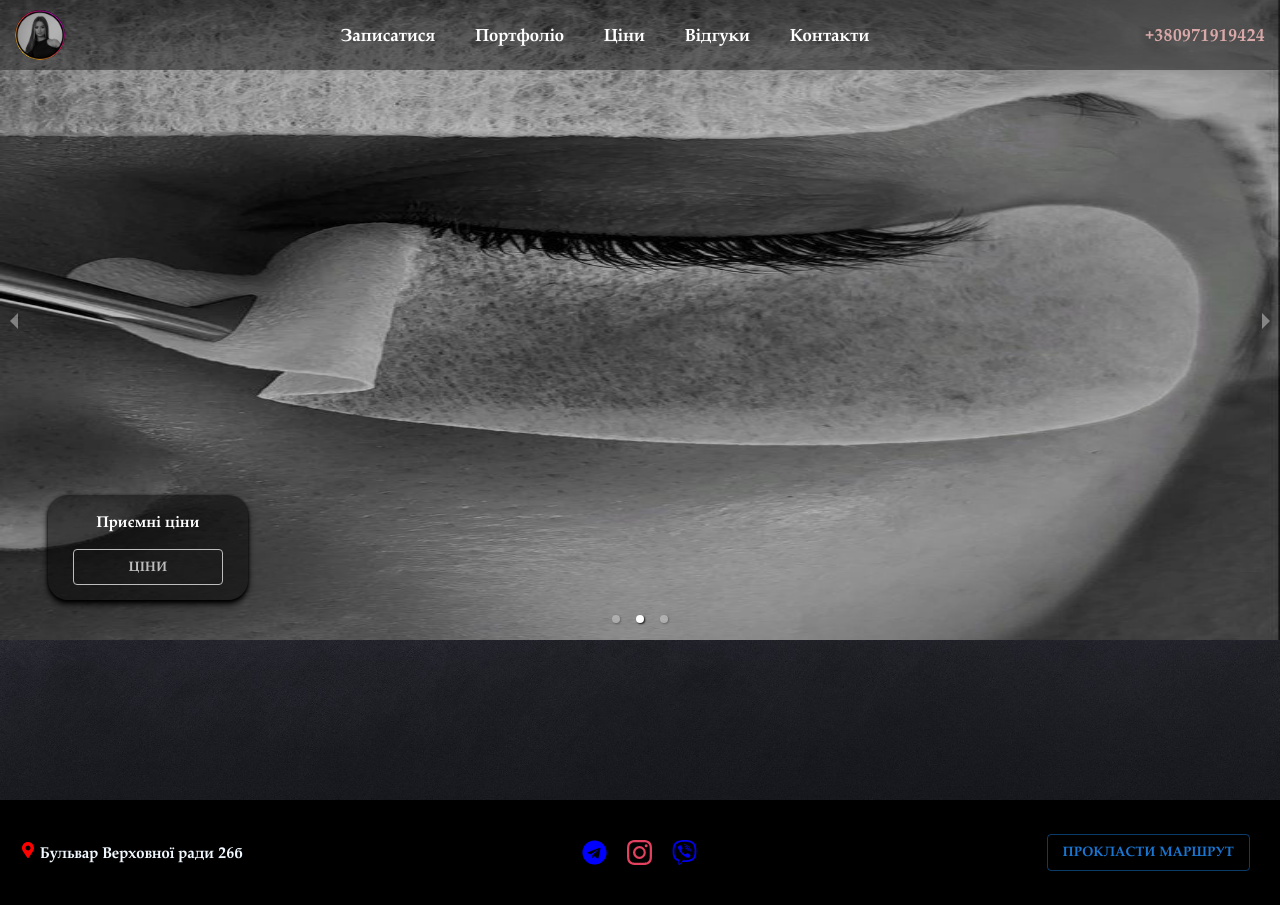
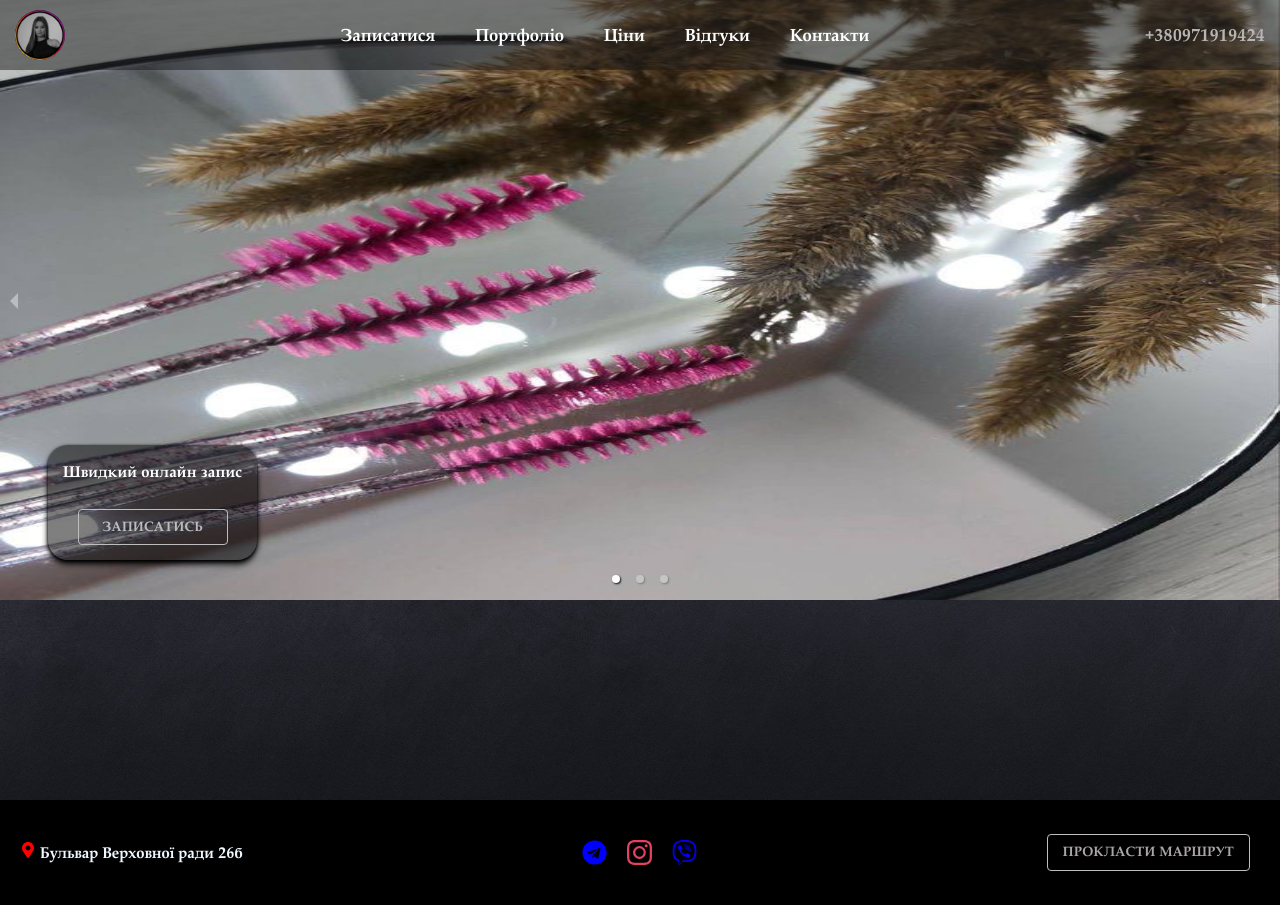
Before and after one commit to Vladyslav-Honcharov/ira_site, a React (Create React App) app: page / in a window 1280 px wide. Built offline with nearby package versions, Linux system fonts and the light colour scheme.

Commit message:
fix bg,bags

```diff
--- a/src/App.scss
+++ b/src/App.scss
@@ -62,7 +62,7 @@ body {
   text-rendering: optimizeSpeed;
   line-height: 1.5;
   background: url("../public/images/bg.jpeg") no-repeat;
-  background-size: cover;
+  background-size: 100% 100%;
   margin: 0;
   padding: 0;
   font-family: "MyFont" !important;
--- a/src/components/Footer/Footer.jsx
+++ b/src/components/Footer/Footer.jsx
@@ -2,6 +2,7 @@ import { FaViber, FaTelegram, FaMapMarkerAlt } from "react-icons/fa";
 import { BsInstagram } from "react-icons/bs";
 import "./Footer.scss";
 import { Button } from "@mui/material";
+import { grey } from "@mui/material/colors";
 
 function Footer() {
   return (
--- a/src/components/Footer/Footer.scss
+++ b/src/components/Footer/Footer.scss
@@ -25,6 +25,19 @@
   width: 25px; /* Adjust the desired width */
   height: 25px; /* Adjust the desired height */
   &:hover {
+    transition: 0.7s, color 0.7s;
     fill: aqua;
   }
 }
+
+.footer-map {
+  color: rgb(171, 166, 166) !important;
+  border-color: rgb(193, 189, 189) !important;
+  background: transparent !important;
+  transition: 0.7s, color 0.7s !important;
+}
+
+.footer-map:hover {
+  background: rgb(170, 168, 168) !important;
+  color: black !important;
+}
--- a/src/components/Header/Header.scss
+++ b/src/components/Header/Header.scss
@@ -69,7 +69,7 @@
 }
 
 .header__telephone {
-  color: rgb(217, 168, 168);
+  color: rgb(183, 180, 180);
   font-size: 18px;
 }
 
@@ -102,7 +102,7 @@
     z-index: 999;
     &__links {
       top: 70px;
-      height: 93vh;
+      height: 91vh;
     }
   }
 }
--- a/src/pages/Appointment/Timeline.jsx
+++ b/src/pages/Appointment/Timeline.jsx
@@ -37,6 +37,7 @@ const useStyles = {
   table: {
     backgroundColor: "rgba(215, 209, 209, 0.5)", // Установите задний фон таблицы
     borderRadius: "20px",
+    overflow: "hidden",
   },
 };
 
@@ -79,7 +80,6 @@ function Timeline() {
       sessionsWithId.push(sessionWithId);
     });
 
-    console.log(sessionsWithId);
     setSessions(sessionsWithId); // Устанавливаем полученные данные в состояние
   };
 
@@ -162,7 +162,7 @@ function Timeline() {
                   <TableHead>
                     <TableRow>
                       <TableCell className={useStyles.tableHeaderCell}>
-                        Дата и время
+                        Дата та час
                       </TableCell>
                       {/* Другие заголовки для полей данных */}
                     </TableRow>
--- a/src/pages/Contact/Contact.jsx
+++ b/src/pages/Contact/Contact.jsx
@@ -22,7 +22,7 @@ function Contact() {
           <iframe
             src="https://www.google.com/maps/embed?pb=!1m18!1m12!1m3!1d2540.5356526418427!2d30.6267661!3d50.4497493!2m3!1f0!2f0!3f0!3m2!1i1024!2i768!4f13.1!3m3!1m2!1s0x40d4c5512d757cf3%3A0x95818212b6cd3360!2zMjZCLCDQsdGD0LvRjNCy0LDRgCDQktC10YDRhdC-0LLQvdC-0Zcg0KDQsNC00LgsIDI20JEsINCa0LjRl9CyLCAwMjAwMA!5e0!3m2!1suk!2sua!4v1695739590006!5m2!1suk!2sua"
             width="100%"
-            height="450"
+            height="400"
             style={iframeStyles}
             allowFullScreen=""
             loading="lazy"
--- a/src/pages/Contact/Contacts.scss
+++ b/src/pages/Contact/Contacts.scss
@@ -55,6 +55,7 @@
 }
 
 .map-header {
+  margin-top: 36px;
   color: #fff;
-  margin-bottom: 30px;
+  margin-bottom: 20px;
 }
--- a/src/pages/Home/CustomSlider.jsx
+++ b/src/pages/Home/CustomSlider.jsx
@@ -8,7 +8,7 @@ import { grey } from "@mui/material/colors";
 
 const useStyles = makeStyles((theme) => ({
   slider: {
-    height: "80vh",
+    height: "75vh",
     width: "100%",
     position: "relative",
     overflow: "hidden",
@@ -19,11 +19,11 @@ const useStyles = makeStyles((theme) => ({
     position: "relative",
   },
   slideImage: {
-    height: "80vh",
+    height: "75vh",
     objectFit: "fill",
-    // objectPosition: "right center",
   },
   slideContent: {
+    minWidth: "200px",
     position: "absolute",
     bottom: theme.spacing(5),
     left: theme.spacing(6),
@@ -32,17 +32,6 @@ const useStyles = makeStyles((theme) => ({
     borderRadius: "20px",
     padding: "15px",
     boxShadow: "0 4px 6px rgba(0, 0, 0, 1), 0 1px 3px rgba(0, 0, 0, 1)",
-    minWidth: "200px",
-  },
-  slideText: {
-    fontWeight: "bold",
-    color: "white",
-    fontFamily: "Didact Gothic, sans-seri",
-    fontSize: 30,
-    paddingBottom: "15px",
-  },
-  slideButton: {
-    marginTop: theme.spacing(5),
   },
 }));
 
@@ -89,7 +78,7 @@ const Slider = () => {
         showThumbs={false}
         showStatus={false}
         autoPlay={true}
-        interval={5000}
+        interval={10000}
         selectedItem={activeSlide}
         onChange={setActiveSlide}
         infiniteLoop={true}
@@ -113,6 +102,7 @@ const Slider = () => {
                   color: grey[400],
                   borderColor: grey[400],
                   minWidth: "150px",
+                  marginTop: "25px",
                 }}
               >
                 {slide.buttonText}
```
Also changed, not shown: src/pages/Home/Home.scss (+14 -14 lines).
